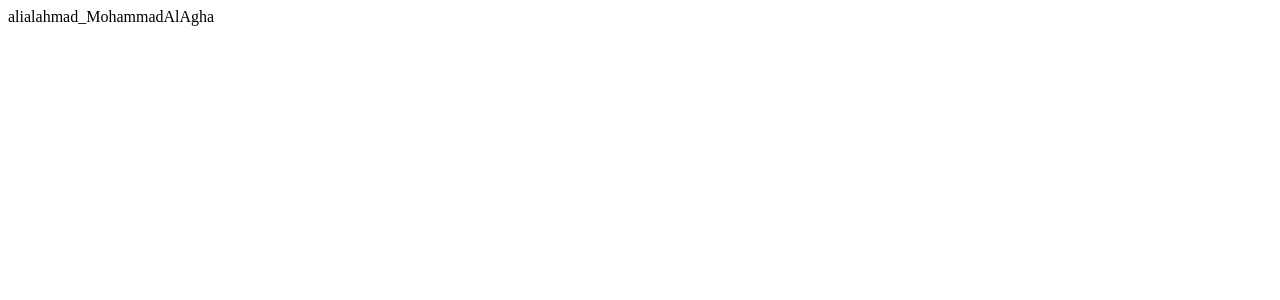
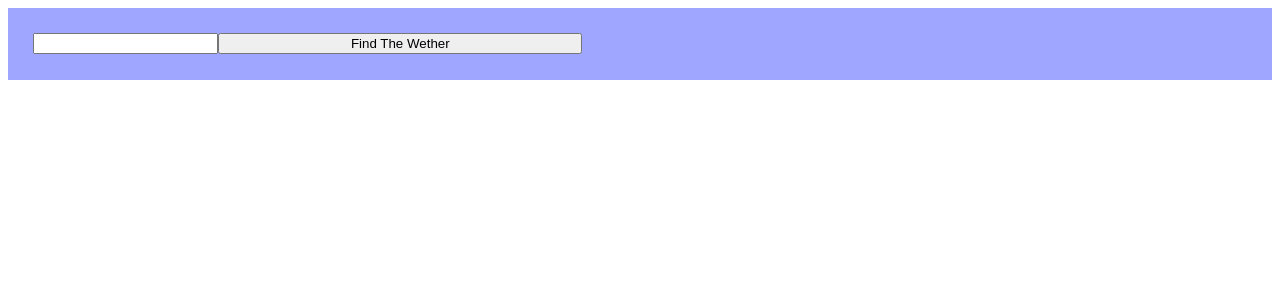
Before and after one commit to NWC2/Weather-API, a React (Create React App) app: page / in a window 1280 px wide. Shown: the top 300 px of the page. Built offline with nearby package versions, Linux system fonts and the light colour scheme.

Commit message:
new branch ali

```diff
--- a/src/App.css
+++ b/src/App.css
@@ -23,3 +23,13 @@
 /* div {
   border: 5px solid red;
 } */
+
+
+header{background-color: rgba(147, 155, 255, 0.89);
+  padding: 2%;}
+
+  header button{
+    height: 50%;
+    width: 30%;
+
+  }
--- a/src/App.js
+++ b/src/App.js
@@ -26,8 +26,14 @@ class App extends Component {
       //   <Search handleInput={this.handleInputChange} /> */
       // </div>
 
-      <div> alialahmad_MohammadAlAgha</div>
-    );
+
+     <header>
+      <input type="text" id="inputCity"></input>
+        <button>Find The Wether </button>
+
+     </header>
+
+      );
   }
 }
 
```
